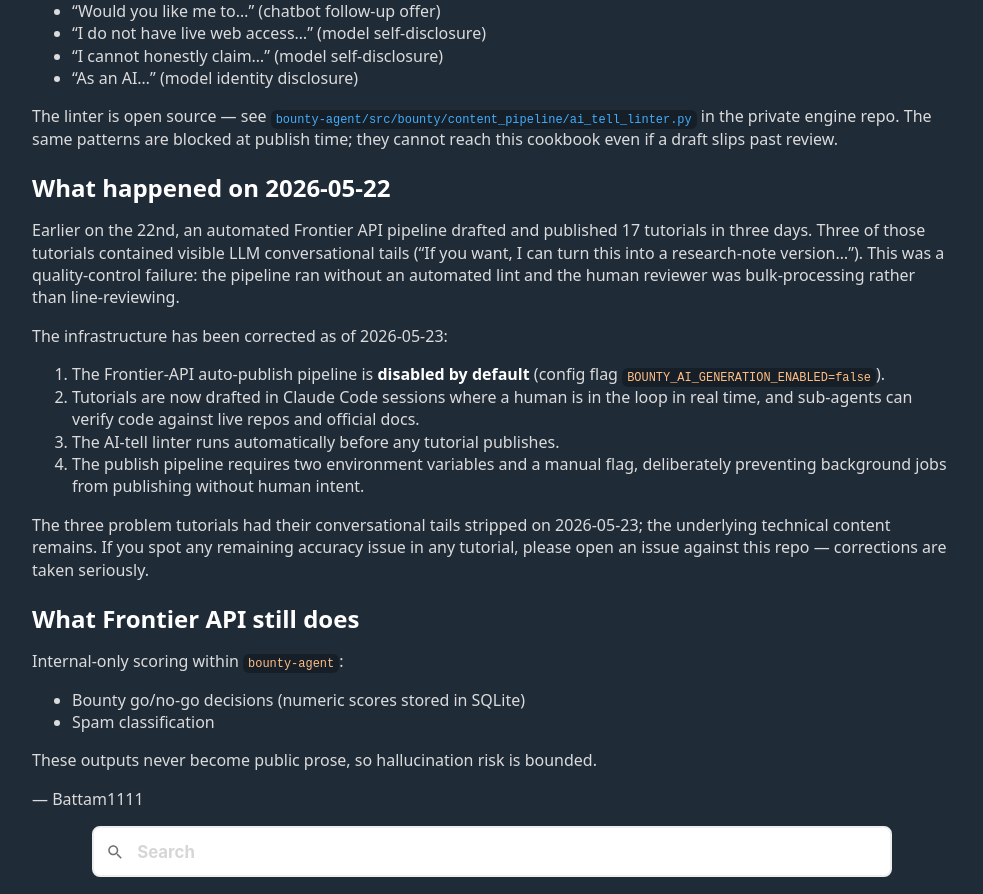
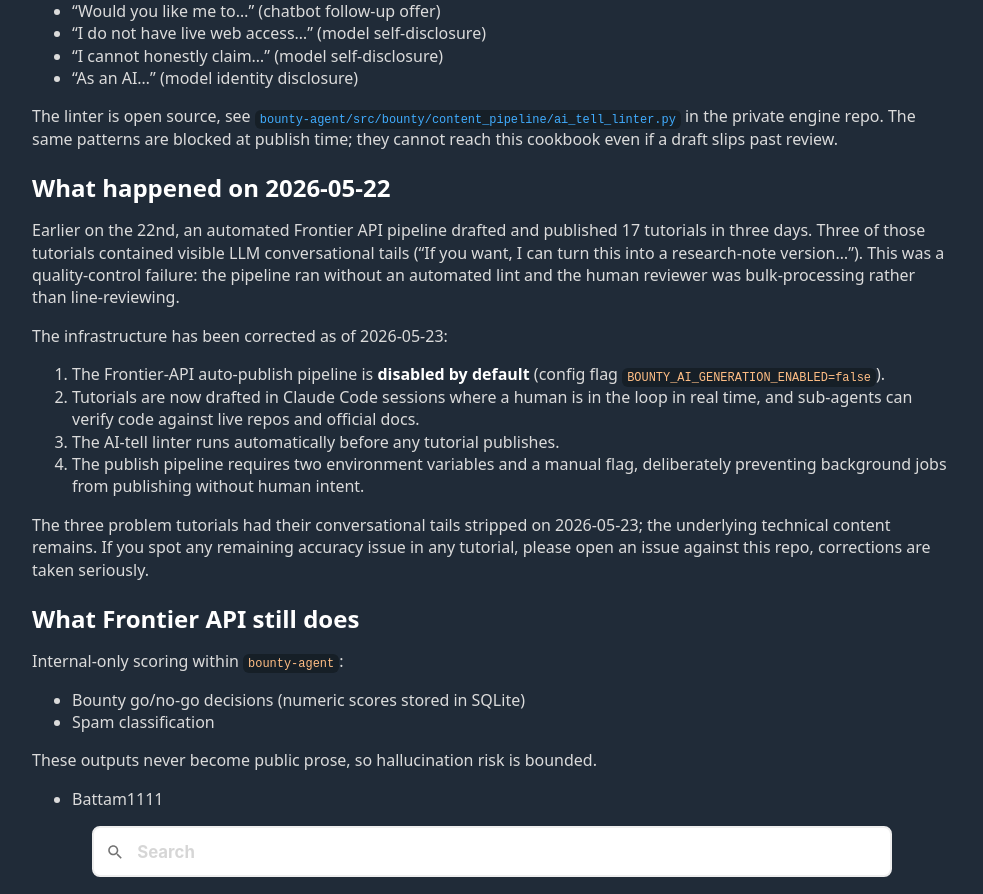
Before and after one commit to Battam1111/midnight-zk-cookbook, a Jekyll site: the page built from DISCLOSURE.md, in a window 1280 px wide. Shown: the part 508-1402 px from the top of the page, without its empty margins (148-1131 px from the left). Built offline with Jekyll 4.4.1, drawn with Linux system fonts in a browser that asks for light colours; our own code applies the rules of GitHub Pages for plain Markdown files.

Commit message:
chore: em-dash sweep (permanent templates only, post-v9 audit)
Cleans em-dashes from non-auto-regenerated files. Auto-regen files
(weekly/*, radar.html, audits/sample.*) skipped because cron will
re-inject em-dashes from source bounty data; fixing requires
template-level escaping (Stage 1+ work).

Files touched:
- README.md / widget-embed.md / badges/README.md (radar-data)
- DISCLOSURE.md / _includes/* / _layouts/default.html (cookbook)

Total: 16 em-dashes replaced with : or , per operator no-em-dash rule.

Discovered during v9 Stage 0 closeout audit 2026-05-23.

```diff
--- a/DISCLOSURE.md
+++ b/DISCLOSURE.md
@@ -25,7 +25,7 @@ Before any tutorial reaches the live site, it must pass an automated
 - "I cannot honestly claim..." (model self-disclosure)
 - "As an AI..." (model identity disclosure)
 
-The linter is open source — see
+The linter is open source, see
 [`bounty-agent/src/bounty/content_pipeline/ai_tell_linter.py`](https://github.com/Battam1111)
 in the private engine repo. The same patterns are blocked at publish time;
 they cannot reach this cookbook even if a draft slips past review.
@@ -54,7 +54,7 @@ The infrastructure has been corrected as of 2026-05-23:
 The three problem tutorials had their conversational tails stripped on
 2026-05-23; the underlying technical content remains. If you spot any
 remaining accuracy issue in any tutorial, please open an issue against
-this repo — corrections are taken seriously.
+this repo, corrections are taken seriously.
 
 ## What Frontier API still does
 
@@ -65,4 +65,4 @@ Internal-only scoring within `bounty-agent`:
 
 These outputs never become public prose, so hallucination risk is bounded.
 
-— Battam1111
+- Battam1111
--- a/_includes/end-of-tutorial-cta.html
+++ b/_includes/end-of-tutorial-cta.html
@@ -1,8 +1,8 @@
-<!-- end-of-tutorial-cta — appears below tutorial content via default layout -->
+<!-- end-of-tutorial-cta, appears below tutorial content via default layout -->
 {% if page.path contains 'tutorials/' %}
 <div style="margin: 2.5rem 0 1rem 0; padding: 1.5rem; background: linear-gradient(135deg, #2a3645 0%, #1f2937 100%); border-radius: 12px; color: #f0f0f0;">
 <h3 style="margin-top: 0;">If this saved you time</h3>
-<p style="margin-bottom: 1rem;">Three ways to support this work — pick whichever matches your situation:</p>
+<p style="margin-bottom: 1rem;">Three ways to support this work, pick whichever matches your situation:</p>
 
 <div style="display: grid; grid-template-columns: repeat(auto-fit, minmax(220px, 1fr)); gap: 1rem;">
 
--- a/_includes/schema/product.html
+++ b/_includes/schema/product.html
@@ -1,4 +1,4 @@
-{% comment %} Product schema rendered from _data/products.yml — pricing page only {% endcomment %}
+{% comment %} Product schema rendered from _data/products.yml, pricing page only {% endcomment %}
 {% for product in site.data.products %}
 <script type="application/ld+json">
 {
--- a/_layouts/default.html
+++ b/_layouts/default.html
@@ -22,7 +22,7 @@
   <meta name="twitter:image" content="{{ site.url }}{{ site.baseurl }}/og.png">
   <meta name="twitter:creator" content="@Battam1111">
 
-  <!-- JSON-LD structured data — gated by page.schema front-matter -->
+  <!-- JSON-LD structured data, gated by page.schema front-matter -->
   {% if page.schema %}{% include schema/{{ page.schema }}.html %}{% endif %}
 
   <!-- Always include WebSite schema on every page -->
```
